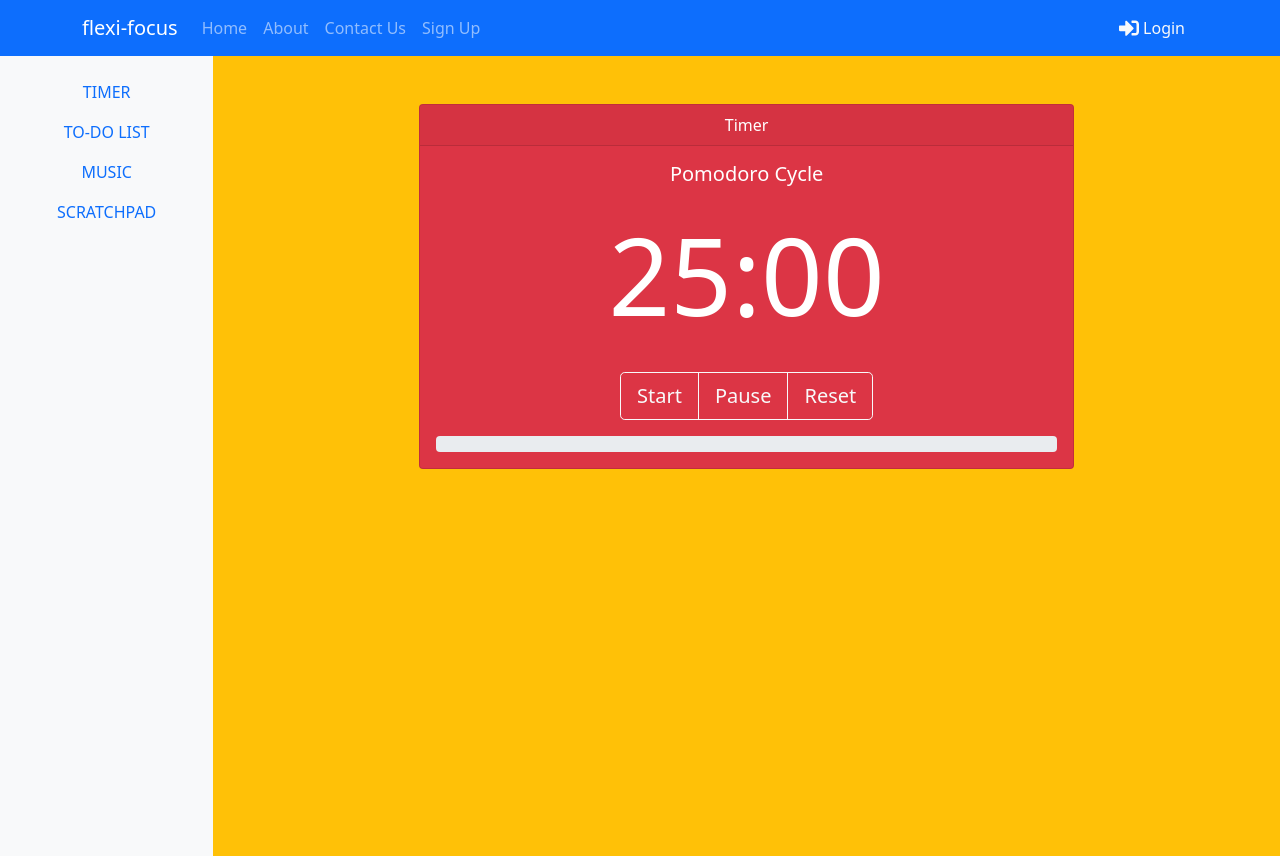
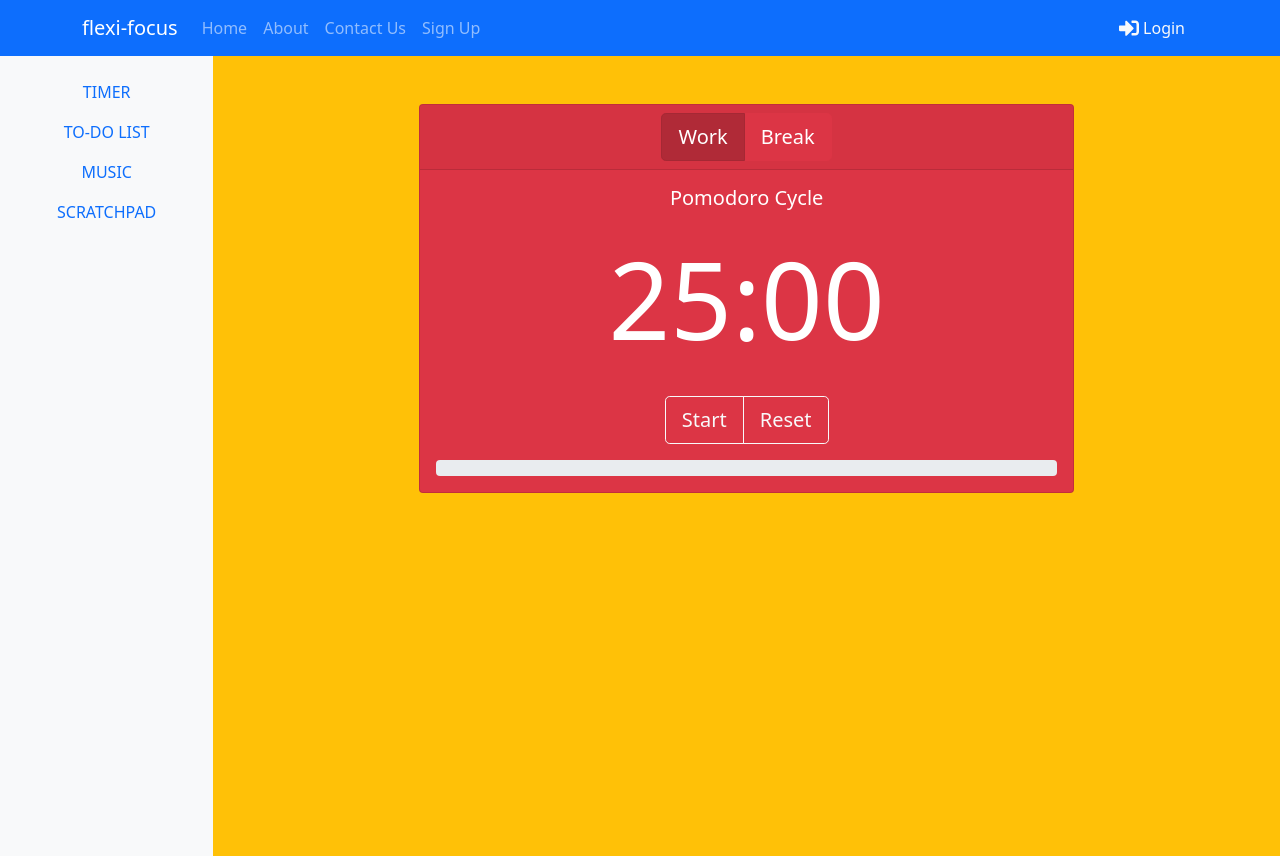
Before and after one commit to Kureans/flexifocus, a React (Create React App) app: page /timer in a window 1280 px wide. Built offline with nearby package versions, Linux system fonts and the light colour scheme.

Commit message:
update TimerComponent to toggle between break/work cycle

```diff
--- a/src/components/TimerComponent.js
+++ b/src/components/TimerComponent.js
@@ -7,71 +7,94 @@ class Timer extends Component {
     constructor(props) {
         super(props);
         this.state = {
-            workTime: 1500,
-            breakTime: 300,
+            time: 1500,
             isWork: true,
             isTicking: false
         };
 
-        this.startTimer = this.startTimer.bind(this);
-        this.pauseTimer = this.pauseTimer.bind(this);
+        this.toggleTimer = this.toggleTimer.bind(this);
         this.resetTimer = this.resetTimer.bind(this);
+        this.toggleWork = this.toggleWork.bind(this);
+        this.toggleBreak = this.toggleBreak.bind(this);
     }
 
-    toggleWorkBreak() {
-        this.setState((state) => ({
-            isWork: !state.isWork
-        }));
+    toggleWork() {
+        this.resetTimer();
+        this.setState({
+            isWork: true,
+            time: 1500
+        });
     }
 
-    workTimeTick() {
-        this.setState((state) => ({
-            workTime: (state.workTime - 1)
-        }));
+    toggleBreak() {
+        this.resetTimer();
+        this.setState({
+            isWork: false,
+            time: 300
+        });
+    }
+
+    tick() {
+        if (this.state.time > 0) {
+            this.setState((state) => ({
+                time: (state.time - 1)
+            }));
+        }
     }
 
     startTimer() {
-        if (!this.state.isTicking) {
-            this.timerID = setInterval(() => this.workTimeTick(), 1000);
-            this.setState({ isTicking: true });
-        }
+        this.timerID = setInterval(() => this.tick(), 1000);
+        this.setState({ isTicking: true });
     }
 
     pauseTimer() {
-        if (this.state.isTicking) {
-            clearInterval(this.timerID);
-            this.setState({ isTicking: false });
+        clearInterval(this.timerID);
+        this.setState({ isTicking: false });
+    }
+
+    toggleTimer() {
+        if (!this.state.isTicking) {
+            this.startTimer();
+        } else {
+            this.pauseTimer();
         }
     }
 
     resetTimer() {
+        let initialTime = (this.state.isWork) ? 1500 : 300;
         this.pauseTimer();
-        this.setState({ workTime: 1500 });
+        this.setState({ time: initialTime });
     }
 
     render() {
 
-        const workTimeMinutes = Math.floor((this.state.workTime / 60));
-        const workTimeSeconds = () => {
-            let seconds = this.state.workTime % 60;
+        const initialTime = (this.state.isWork) ? 1500 : 300;
+        const timeMinutes = Math.floor((this.state.time / 60));
+        const timeSeconds = () => {
+            let seconds = this.state.time % 60;
             return (seconds < 10) ? (`0${seconds}`) : seconds;
         }
 
         const bgColor = (this.state.isWork) ? "danger" : "success";
-        const progBarPercent = 100 - ((this.state.workTime / 1500) * 100);
+        const startOrPauseText = (this.state.isTicking) ? "Pause" : "Start";
+        const progBarPercent = 100 - ((this.state.time / initialTime) * 100);
 
         return (
             <Container fluid className="h-100">
                 <Row>
                     <Col md={{span: 8, offset: 2}} className="pt-5">
                         <Card className="text-center" bg={bgColor} text="white">
-                            <Card.Header>Timer</Card.Header>
+                            <Card.Header>
+                                <ButtonGroup size="lg">
+                                    <Button variant={bgColor} active={this.state.isWork} onClick={this.toggleWork}>Work</Button>
+                                    <Button variant={bgColor} active={!this.state.isWork} onClick={this.toggleBreak}>Break</Button>
+                                </ButtonGroup>
+                            </Card.Header>
                             <Card.Body>
                                 <Card.Title>Pomodoro Cycle</Card.Title>
-                                <Card.Text className="big-font">{workTimeMinutes}:{workTimeSeconds()}</Card.Text>
+                                <Card.Text className="big-font">{timeMinutes}:{timeSeconds()}</Card.Text>
                                 <ButtonGroup size="lg">
-                                    <Button variant="outline-light" onClick={this.startTimer}>Start</Button>
-                                    <Button variant="outline-light" onClick={this.pauseTimer}>Pause</Button>
+                                    <Button variant="outline-light" onClick={this.toggleTimer}>{startOrPauseText}</Button>
                                     <Button variant="outline-light" onClick={this.resetTimer}>Reset</Button>
                                 </ButtonGroup>
                                 <div className="pt-3">
```
